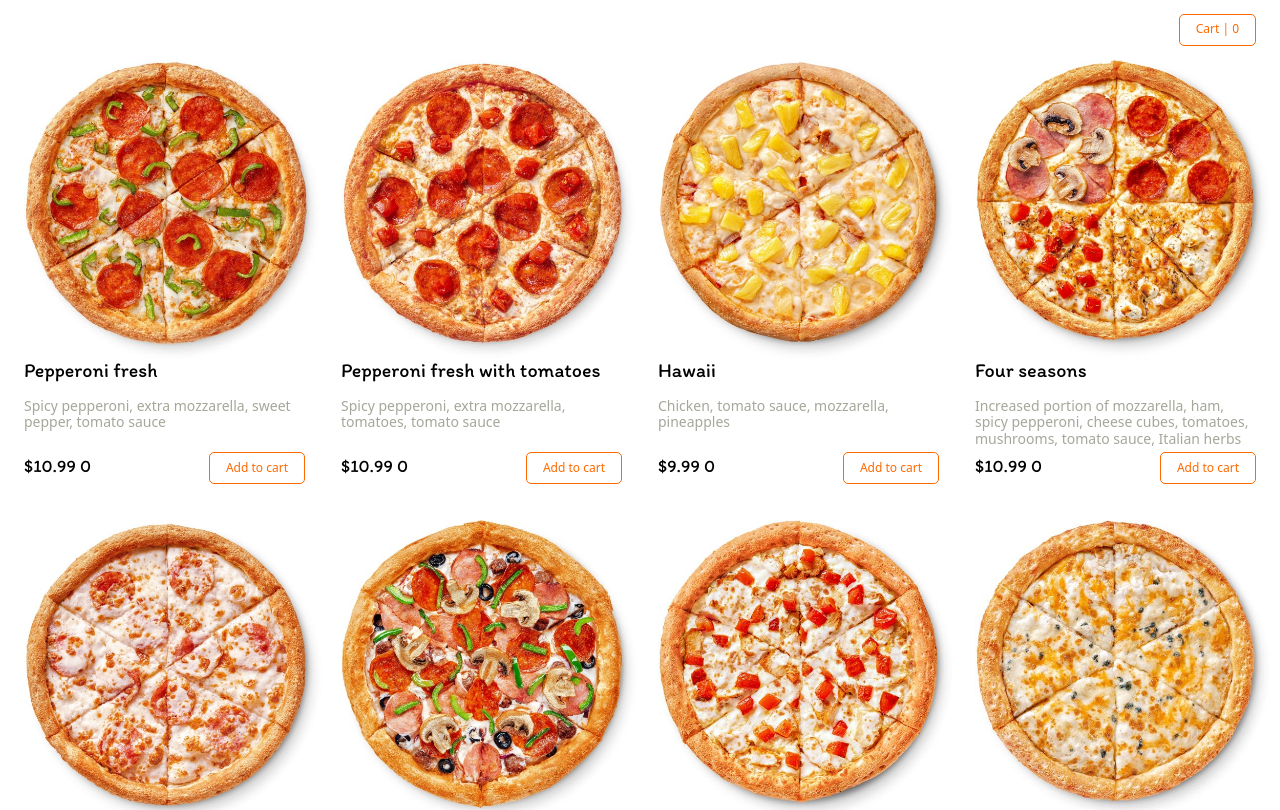
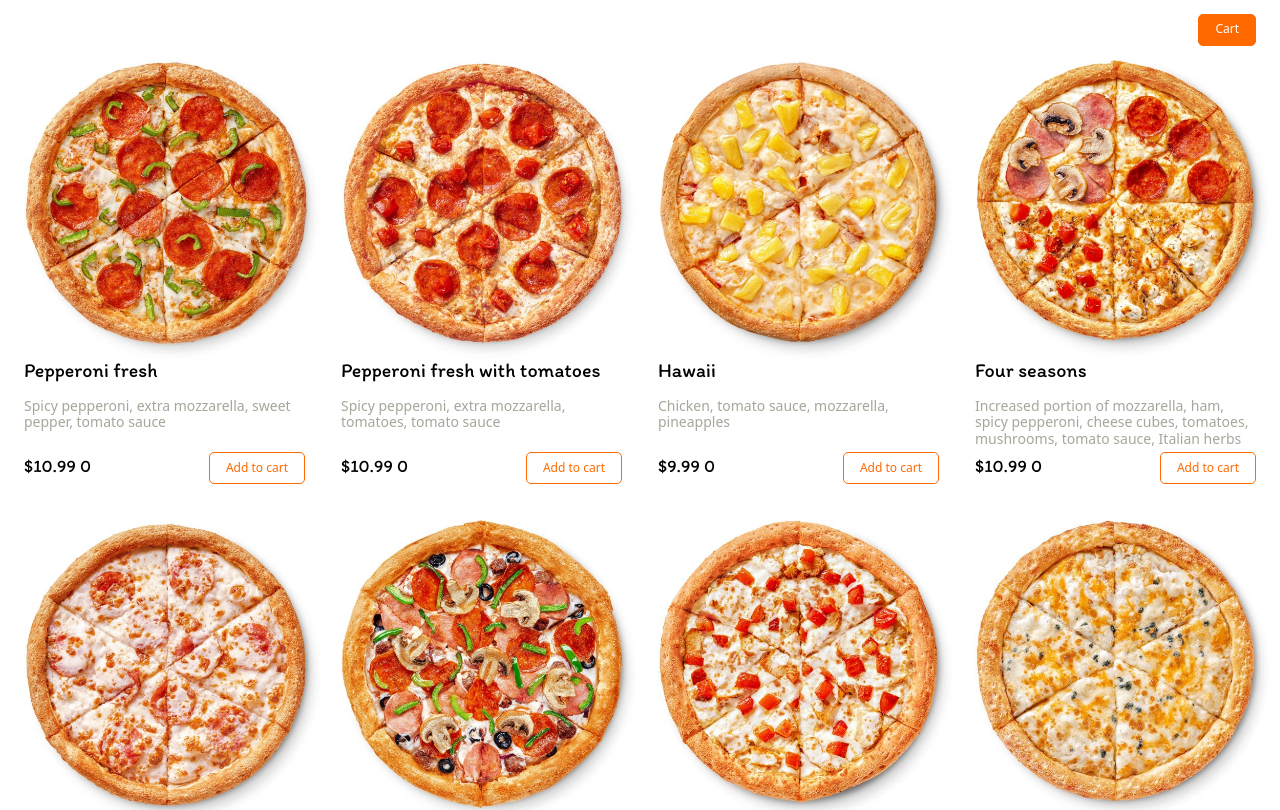
Before and after one commit to fanisco/reacy-ui, a React (Create React App) app: page / in a window 1280 px wide. Shown: the top 810 px of the page. Built offline with nearby package versions, Linux system fonts and the light colour scheme.

Commit message:
Bem button

```diff
--- a/src/ui/app/Basket.js
+++ b/src/ui/app/Basket.js
@@ -5,8 +5,11 @@ import './Basket.scss';
 
 const Basket = () => {
   const {state} = useContext(Context);
+  const amount = state.cart.length ? <div className="basket__amount">{state.cart.length}</div> : '';
   return (
-    <SpaButton caption={`Cart | ${state.cart.length}`} href="/cart"/>
+    <SpaButton className="basket" caption="Cart" href="/cart" mod="active">
+      {amount}
+    </SpaButton>
   )
 }
 
--- a/src/ui/app/Basket.scss
+++ b/src/ui/app/Basket.scss
@@ -0,0 +1,9 @@
+.basket {
+  display: flex;
+
+  &__amount {
+    margin-left: 10px;
+    padding-left: 10px;
+    border-left: 1px solid #ffffff50;
+  }
+}
--- a/src/ui/kit/Button.js
+++ b/src/ui/kit/Button.js
@@ -1,11 +1,17 @@
 import React from 'react';
+import {bemClasses} from './bem';
 import './Button.scss';
 
-const Button = ({caption, onClick, href}) => {
+const Button = ({caption, onClick, href, children, className, mod}) => {
+  const classNameFinal = bemClasses({
+    base: 'button',
+    mods: [mod],
+    adds: [className]
+  });
   if (href) {
-    return <a className="button" onClick={onClick} href={href}>{caption}</a>;
+    return <a className={classNameFinal} onClick={onClick} href={href}>{caption}{children}</a>;
   } else {
-    return <button className="button" onClick={onClick}>{caption}</button>;
+    return <button className={classNameFinal} onClick={onClick}>{caption}{children}</button>;
   }
 }
 
--- a/src/ui/kit/Button.scss
+++ b/src/ui/kit/Button.scss
@@ -31,4 +31,9 @@
     border-color: mix($primary-color, $tomato-color);
     box-shadow: inset 0 1px 4.5px mix($primary-color, $tomato-color);
   }
+
+  &--active {
+    background-color: $primary-color;
+    color: #fff;
+  }
 }
--- /dev/null
+++ b/src/ui/kit/bem.js
@@ -0,0 +1,4 @@
+export const modSeparator = '--';
+export const bemClasses =
+  ({base = '', mods = [], adds = []}) =>
+    [base, ...mods.map(mod => `${base}${modSeparator}${mod}`), ...adds].join(' ');
```
